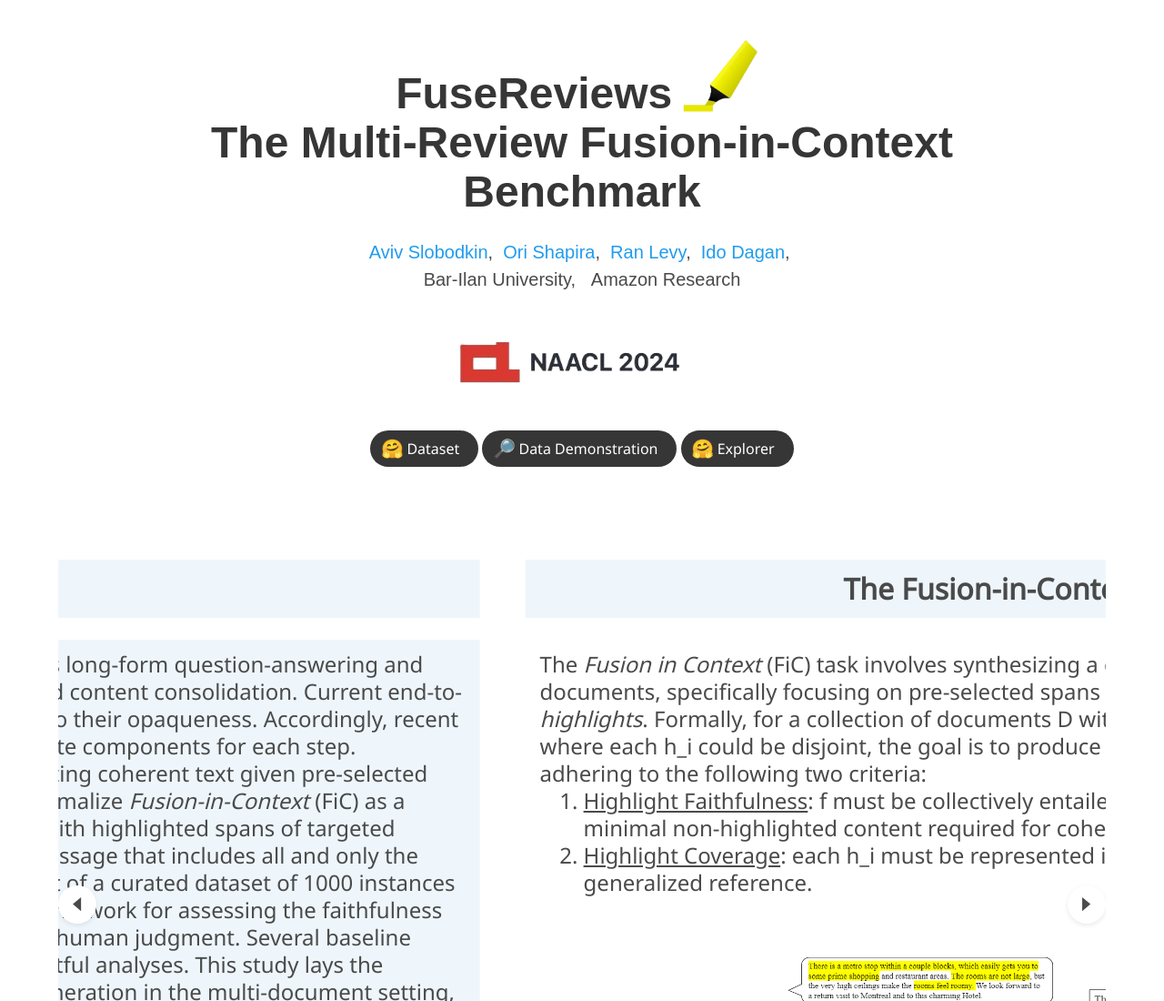
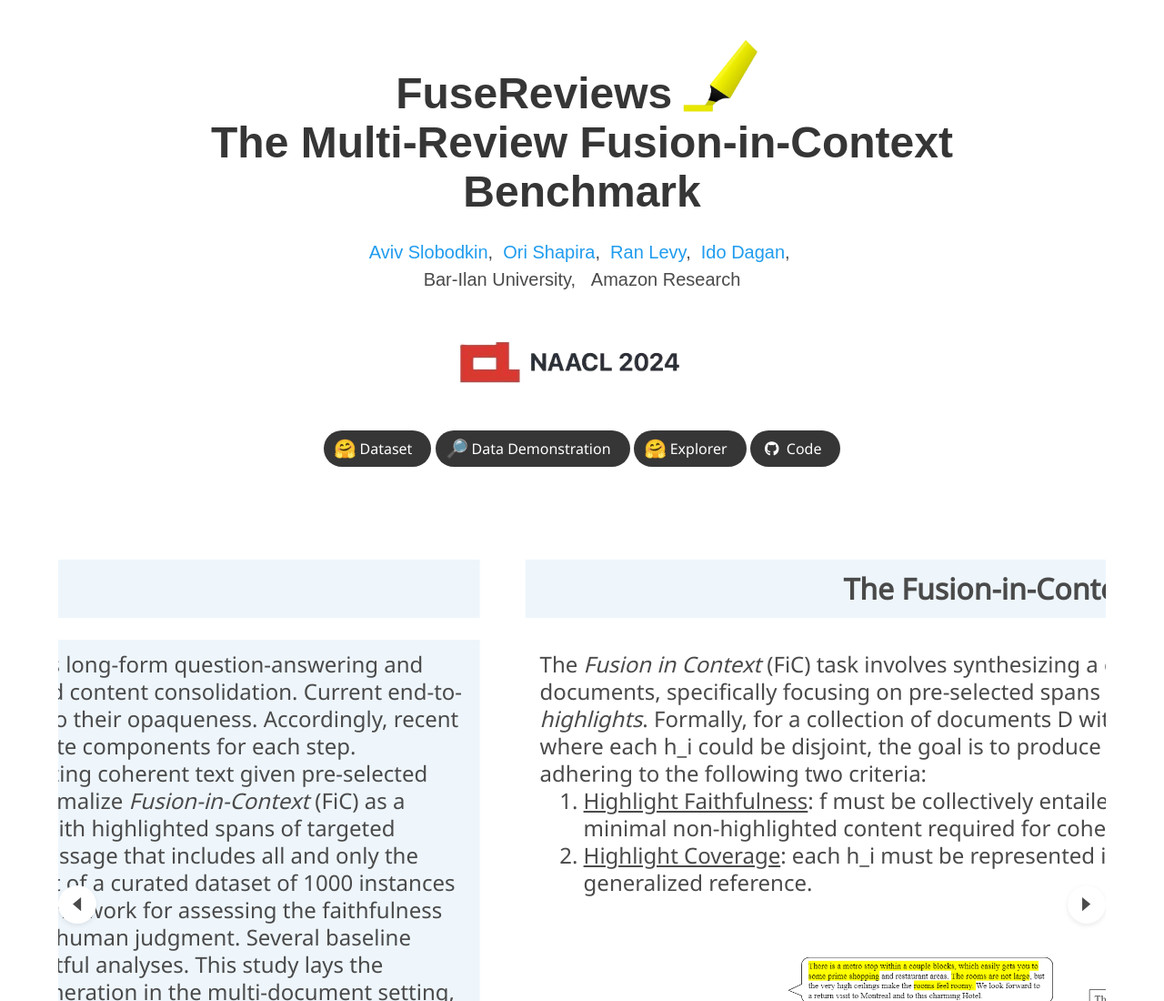
Before and after one commit to fusereviews/fusereviews.github.io, a plain HTML site: page index.html in a window 1280 px wide. Shown: the top 1100 px of the page at 91% size. Drawn offline with nearby package versions, Linux system fonts and the light colour scheme; some icons are missing; a web font is replaced by a local one.

Commit message:
update index.html file

```diff
--- a/index.html
+++ b/index.html
@@ -90,17 +90,7 @@
                   <br>
                   </div>
               <br>
-                    <!-- Github Link - TODO: AVIVSL-->
-<!--                  &lt;!&ndash; Github link &ndash;&gt;-->
-<!--                  <span class="link-block">-->
-<!--                    <a href="https://github.com/YOUR REPO HERE" target="_blank"-->
-<!--                    class="external-link button is-normal is-rounded is-dark">-->
-<!--                    <span class="icon">-->
-<!--                      <i class="fab fa-github"></i>-->
-<!--                    </span>-->
-<!--                    <span>Code</span>-->
-<!--                  </a>-->
-<!--                </span>-->
+
 
 
                 <!-- ArXiv abstract Link  - TODO: AVIVSL -->
@@ -127,7 +117,7 @@
 
                 <!-- HuggingFace Link -->
                 <span class="link-block">
-                  <a href="https://huggingface.co/datasets/lovodkin93/multi-review-fusion-in-context" target="_blank"
+                  <a href="https://huggingface.co/datasets/lovodkin93/FuseReviews" target="_blank"
                   class="external-link button is-normal is-rounded is-dark">
                   <span class="icon">
                     <p style="font-size:20px">&#x1F917;</p>
@@ -168,6 +158,21 @@
                   <span>Tasks Evaluation</span>
                 </a>
               </span> -->
+
+
+              <!-- Github Link -->
+                 <!-- &lt;!&ndash; Github link &ndash;&gt; -->
+                 <span class="link-block">
+                  <a href="https://github.com/fusereviews/multi-review-fusion-in-context" target="_blank"
+                   class="external-link button is-normal is-rounded is-dark">
+                  <span class="icon">
+                    <i class="fab fa-github"></i>
+                  </span>
+                  <span>Code</span>
+                </a>
+              </span>
+
+
 
               <!-- conference poster  - TODO: AVIVSL -->
               <!-- <span class="link-block">
```
